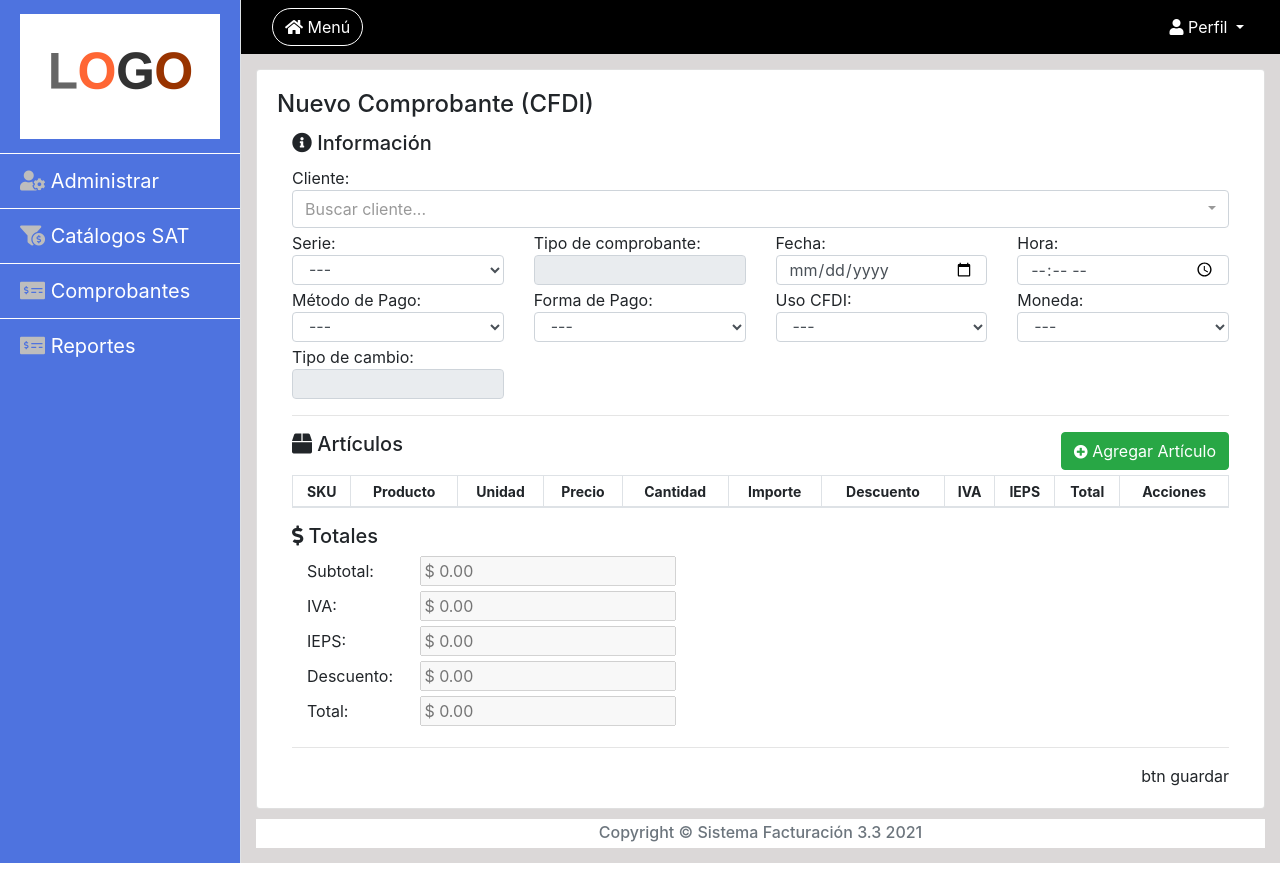
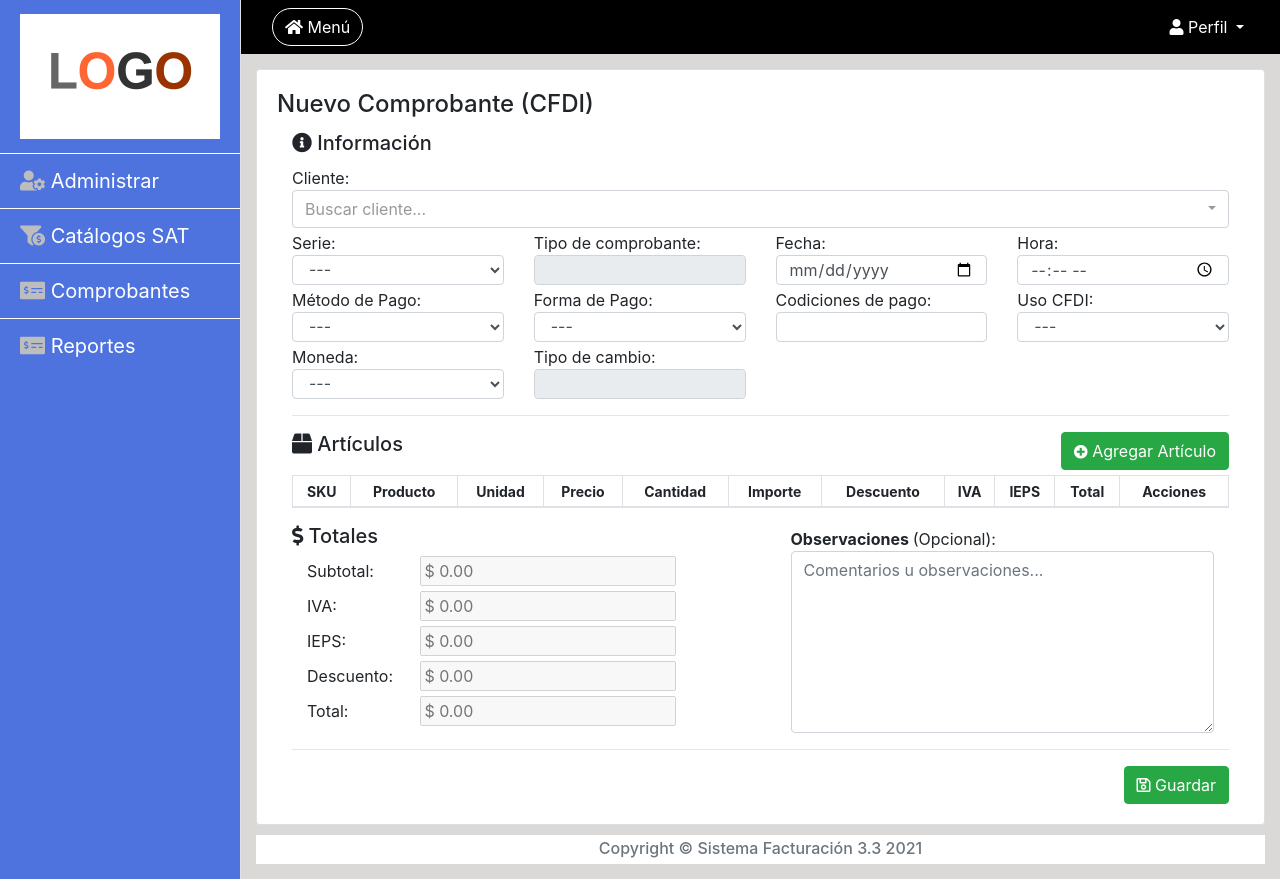
Before and after one commit to eddgalan/SistemaFacturacion3.3, a PHP site: template views/modules/cfdis/nuevo_cfdi.php in a window 1280 px wide. Run offline with PHP 8.4, Linux system fonts and the light colour scheme; the template is opened without the code that fills it: most values are stand-ins (such as "Sample title", 1, 10 or a date in 2020); lists and menus that the app fills with data are empty; some libraries are stand-ins or nearby versions.

Commit message:
Front de Nuevo CFDI | Valida datos Formulario

```diff
--- a/views/assets/js/producto.js
+++ b/views/assets/js/nuevo_cfdi.js
@@ -1,8 +1,38 @@
 var productos=[];
 
 $(document).ready(function (){
+  /* ..:: SELECT  SERIE ::.. */
+  $("select[name='serie']").change(function(){
+    var token = $("input[name='token']").val();
+    var serie = $(this).val();
+    if (serie != ""){
+      $.ajax({
+        type: "POST",
+        dataType: 'json',
+        url: "../../API/series/get_serie/" + serie,
+        data: {"token":token},
+        success: function(resp){
+          // Obtiene los datos del servicio
+          var serie = resp.data.TipoComprobante;
+          // Setea los datos en el formulario
+          $("input[name='tipo_comprobante']").val(serie);
+        },
+        error : function(xhr, status) {
+          console.log(xhr);
+        }
+      });
+    }
+  });
+  /* ..:: SELECT MONEDA ::.. */
+  $("select[name='moneda']").change(function(){
+    var moneda = $(this).val();
+    if(moneda == "MXN"){
+      $("input[name='tipo_cambio']").val("1.00");
+    }
+  });
   /* ..:: SELECT  PRODUCTO ::.. */
   $("select[name='producto']").change(function(){
+    $("small[name='msg_ok']").addClass("display_none");
     var token = $("input[name='token']").val();
     var id = $(this).val();
 
@@ -100,9 +130,13 @@ $(document).ready(function (){
         }
         productos.push(json_producto);
         create_table();
+        $("small[name='msg_prodserv']").addClass("display_none");
+        $("small[name='msg_cant_desc']").addClass("display_none");
+        $("small[name='msg_ok']").removeClass("display_none");
       }
     }else{
-      console.log("NO Numeric");
+      $("small[name='msg_cant_desc']").removeClass("display_none");
+      $("small[name='msg_ok']").addClass("display_none");
     }
   });
   /* ..:: Guarda los cambios realizados al producto ::.. */
@@ -132,6 +166,87 @@ $(document).ready(function (){
     }
     create_table();
   });
+
+  /* ..:: BOTÓN GUARDAR ::.. */
+  $("button[name='guardar_cfdi']").click(function(){
+    // Obtiene los valores del formulario
+    var cliente_id = $("select[name='cliente']").val();
+    var serie = $("select[name='serie']").val();
+    var fecha = $("input[name='fecha']").val();
+    var hora = $("input[name='hora']").val();
+    var moneda = $("select[name='moneda']").val();
+    var tipo_cambio = $("input[name='tipo_cambio']").val();
+    var tipo_comprobante = $("input[name='tipo_comprobante']").val();
+    var condiciones_pago = $("input[name='condiciones_pago']").val();
+    var metodo_pago = $("select[name='metodo_pago']").val();
+    var forma_pago = $("select[name='forma_pago']").val();
+    var uso_cfdi = $("select[name='uso_cfdi']").val();
+    var subtotal = $("input[name='subtotal']").val();
+    var iva = $("input[name='iva']").val();
+    var ieps = $("input[name='ieps']").val();
+    var descuento = $("input[name='descuento']").val();
+    var total = $("input[name='total']").val();
+    /* ..:: Valida Todos los datos del Formulario ::.. */
+    if( cliente_id!="0" && cliente_id!=null && serie!="0" && serie!=null && fecha!="" && hora!="" && metodo_pago!="0" && metodo_pago!=null && forma_pago!="0" && forma_pago!=null && uso_cfdi!="0" && uso_cfdi!=null && moneda!="0" && moneda!=null && total!="" && total!="0" ){
+      alert("campos correctos");
+    }else{
+      // Muestra que campos están incorrectos
+      if(cliente_id=="0" || cliente_id==null){
+        $("small[name='cliente']").removeClass("display_none");
+      }else{
+        $("small[name='cliente']").addClass("display_none");
+      }
+
+      if(serie=="0" || serie==null){
+        $("small[name='serie']").removeClass("display_none");
+      }else{
+        $("small[name='serie']").addClass("display_none");
+      }
+
+      if(fecha==""){
+        $("small[name='fecha']").removeClass("display_none");
+      }else{
+        $("small[name='fecha']").addClass("display_none");
+      }
+
+      if(hora==""){
+        $("small[name='hora']").removeClass("display_none");
+      }else{
+        $("small[name='hora']").addClass("display_none");
+      }
+
+      if(metodo_pago=="0" || metodo_pago==null){
+        $("small[name='metodo_pago']").removeClass("display_none");
+      }else{
+        $("small[name='metodo_pago']").addClass("display_none");
+      }
+
+      if(forma_pago=="0" || forma_pago==null){
+        $("small[name='forma_pago']").removeClass("display_none");
+      }else{
+        $("small[name='forma_pago']").addClass("display_none");
+      }
+
+      if(uso_cfdi=="0" || uso_cfdi==null){
+        $("small[name='uso_cfdi']").removeClass("display_none");
+      }else{
+        $("small[name='uso_cfdi']").addClass("display_none");
+      }
+
+      if(moneda=="0" || moneda==null){
+        $("small[name='moneda']").removeClass("display_none");
+      }else{
+        $("small[name='moneda']").addClass("display_none");
+      }
+
+      if(total=="" || total=="0"){
+        $("small[name='msg_prodserv']").removeClass("display_none");
+      }else{
+        $("small[name='msg_prodserv']").addClass("display_none");
+      }
+    }
+  });
+
 });
 
 function create_table(){
--- a/views/modules/cfdis/nuevo_cfdi.php
+++ b/views/modules/cfdis/nuevo_cfdi.php
@@ -33,12 +33,13 @@
                                     }
                                   ?>
                                 </select>
+                                <small class="color_red display_none" name="cliente">Seleccione un cliente</small>
                               </div>
                               <!-- Serie -->
                               <div class="col-lg-3 col-md-4 col-sm-4">
                                 <label for="serie">Serie: </label>
                                 <select class="form-control" name="serie">
-                                  <option value="">---</option>
+                                  <option value="0" selected disabled>---</option>
                                   <?php
                                     foreach ($data['series'] as $serie) {
                                       $html_option = "<option value='". $serie['Serie']. "'>". $serie['Serie'] ."</option>\n";
@@ -46,6 +47,7 @@
                                     }
                                   ?>
                                 </select>
+                                <small class="color_red display_none" name="serie">Seleccione una serie</small>
                               </div>
                               <!-- Tipo de Comprobante -->
                               <div class="col-lg-3 col-md-4 col-sm-4">
@@ -56,11 +58,13 @@
                               <div class="col-lg-3 col-md-4 col-sm-4">
                                 <label for="fecha"> Fecha: </label>
                                 <input type="date" class="form-control" name="fecha" required>
+                                <small class="color_red display_none" name="fecha">Fecha no válida</small>
                               </div>
                               <!-- Hora -->
                               <div class="col-lg-3 col-md-4 col-sm-4">
                                 <label for="hora"> Hora: </label>
                                 <input type="time" class="form-control" name="hora" required>
+                                <small class="color_red display_none" name="hora">Hora no válida</small>
                               </div>
                               <!-- Método de Pago -->
                               <div class="col-lg-3 col-md-6 col-sm-6">
@@ -74,12 +78,13 @@
                                     }
                                   ?>
                                 </select>
+                                <small class="color_red display_none" name="metodo_pago">Seleccione un Método de Pago</small>
                               </div>
                               <!-- Forma Pago -->
                               <div class="col-lg-3 col-md-6 col-sm-6">
                                 <label for="forma_pago"> Forma de Pago: </label>
                                 <select class="form-control" name="forma_pago">
-                                  <option value="">---</option>
+                                  <option value="0">---</option>
                                   <?php
                                     foreach ($data['formas_pago'] as $forma_pago) {
                                       $html_option = "<option value='". $forma_pago['ClaveFormaPago']. "'>". $forma_pago['ClaveFormaPago'] ." | ". $forma_pago['Descripcion'] ."</option>\n";
@@ -87,12 +92,18 @@
                                     }
                                   ?>
                                 </select>
+                                <small class="color_red display_none" name="forma_pago">Seleccione una forma de pago</small>
+                              </div>
+                              <!-- Condiciones de Pago -->
+                              <div class="col-lg-3 col-md-4 col-sm-4">
+                                <label for="condiciones_pago"> Codiciones de pago: </label>
+                                <input type="text" class="form-control" name="condiciones_pago">
                               </div>
                               <!-- Uso CFDI -->
                               <div class="col-lg-3 col-md-4 col-sm-4">
                                 <label for="uso_cfdi"> Uso CFDI: </label>
                                 <select class="form-control" name="uso_cfdi">
-                                  <option value="">---</option>
+                                  <option value="0">---</option>
                                   <?php
                                     foreach ($data['usos_cfdi'] as $usocfdi) {
                                       $html_option = "<option value='". $usocfdi['ClaveUso']. "'>". $usocfdi['ClaveUso'] ." | ". $usocfdi['Concepto'] ."</option>\n";
@@ -100,12 +111,13 @@
                                     }
                                   ?>
                                 </select>
+                                <small class="color_red display_none" name="uso_cfdi">Seleccione un uso de CFDI</small>
                               </div>
                               <!-- Moneda CFDI -->
                               <div class="col-lg-3 col-md-4 col-sm-4">
                                 <label for="moneda"> Moneda: </label>
                                 <select class="form-control" name="moneda">
-                                  <option value="">---</option>
+                                  <option value="0">---</option>
                                   <?php
                                     foreach ($data['monedas'] as $moneda) {
                                       $html_option = "<option value='". $moneda['ClaveMoneda']. "'>". $moneda['ClaveMoneda'] ." | ". $moneda['Nombre'] ."</option>\n";
@@ -113,6 +125,7 @@
                                     }
                                   ?>
                                 </select>
+                                <small class="color_red display_none" name="moneda">Seleccione una moneda</small>
                               </div>
                               <!-- Tipo Cambio -->
                               <div class="col-lg-3 col-md-4 col-sm-4">
@@ -153,6 +166,7 @@
 
                                           </tbody>
                                       </table>
+                                      <small class="text-center color_red display_none" name="msg_prodserv">No se ha agregado ningún producto/servicio</small>
                                     </div>
                                   </div>
                                   <!-- Totales -->
@@ -199,13 +213,21 @@
                                       </div>
                                     </div>
                                   </div>
-
+                                  <!-- Comentario/Observaciones -->
+                                  <div class="col-lg-6">
+                                    <div class="col-lg-12">
+                                      <label for="observaciones"><strong>Observaciones </strong>(Opcional): </label>
+                                    </div>
+                                    <div class="col-lg-12">
+                                      <textarea class="form-control" rows="7" maxlength="256" name="observaciones" placeholder="Comentarios u observaciones..."></textarea>
+                                    </div>
+                                  </div>
                                 </div>
                               </div>
                               <div class="col-lg-12 col-md-12 col-sm-12"><hr>
                                 <div class="row">
                                   <div class="col-md-12 text-right">
-                                    btn guardar
+                                    <button type="button" class="btn btn-success" name="guardar_cfdi"> <i class="far fa-save"></i> Guardar </button>
                                   </div>
                                 </div>
                               </div>
@@ -291,6 +313,10 @@
                   <label for="descuento"> Descuento:  </label>
                   <input type="text" class="form-control" name="descuento_prod" placeholder="$ 0.00" value="0">
                 </div>
+                <div class="col-lg-12 col-md-12 col-sm-12 text-center">
+                  <small class="color_red display_none" name="msg_cant_desc">Valor no válido para cantidad o descuento</small>
+                  <small class="color_green display_none" name="msg_ok">Se agregó el producto/servicio seleccionado</small>
+                </div>
               </div>
             </div>
           </div>
@@ -357,7 +383,7 @@
       </div>
     </div>
     <?php include './views/modules/components/javascript.php'; ?>
-    <script type="text/javascript" src="<?=$data['host']?>/views/assets/js/producto.js"></script>
+    <script type="text/javascript" src="<?=$data['host']?>/views/assets/js/nuevo_cfdi.js"></script>
 </body>
 
 </html>
```
